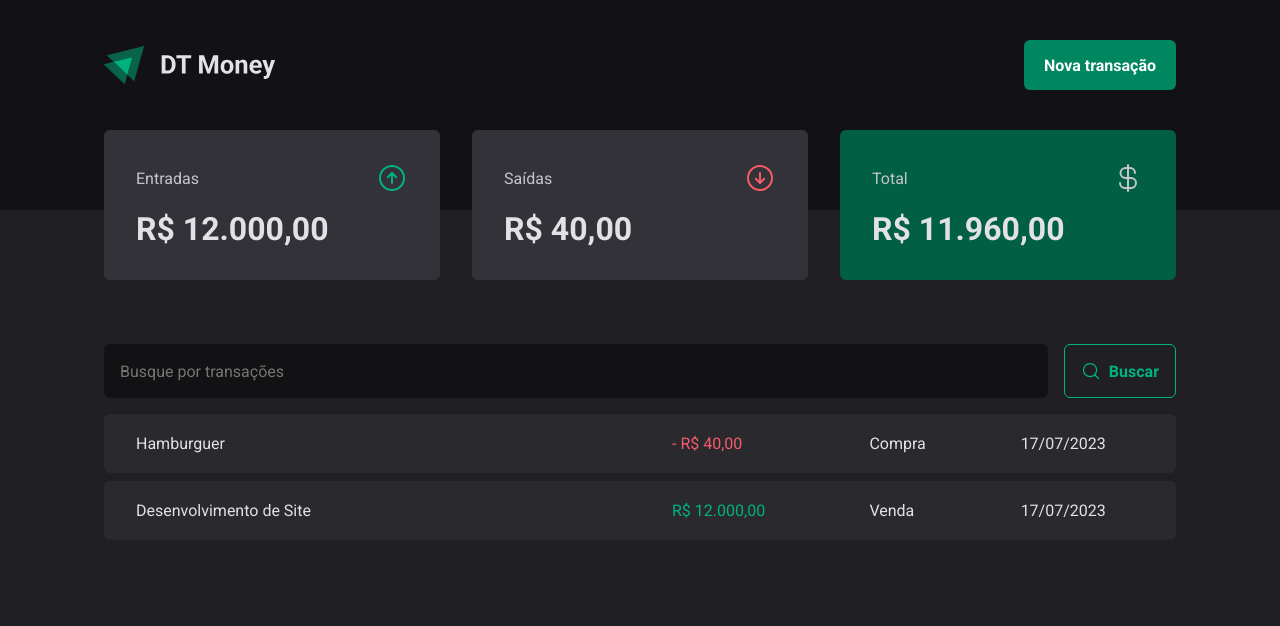
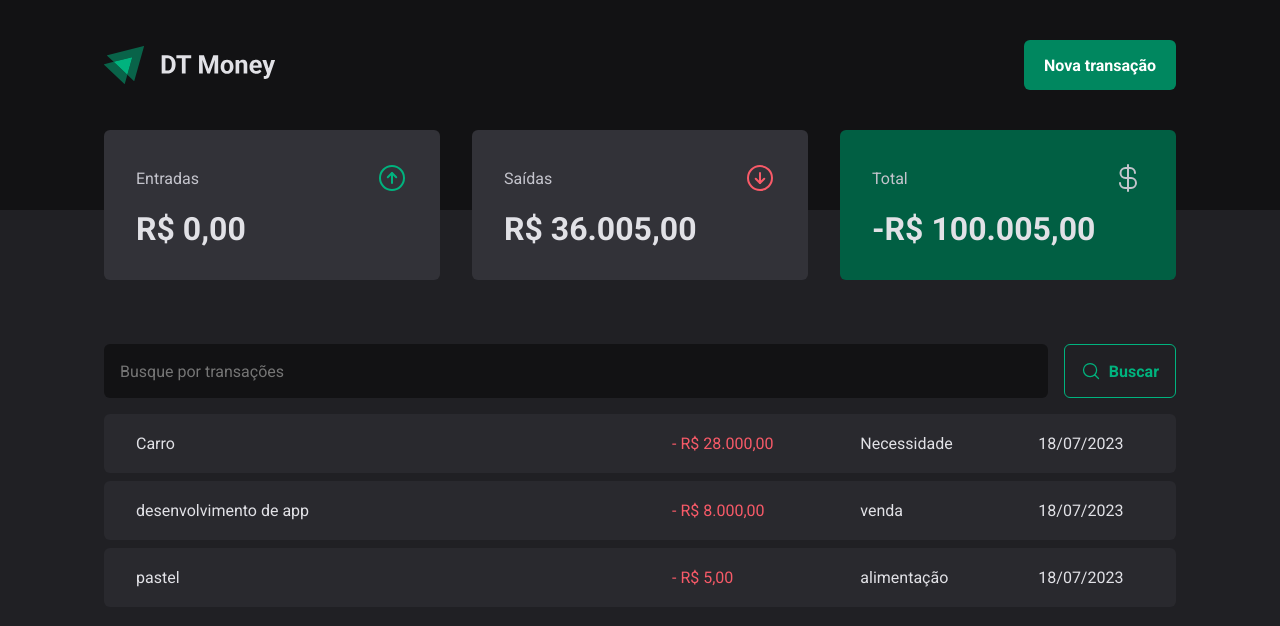
Before and after one commit to igorct1/03-ignite-dt-money, a React (Vite) app: page / in a window 1280 px wide. Shown: the top 626 px of the page. Built offline with nearby package versions, Linux system fonts and the light colour scheme; data requests are answered from the project's data file.

Commit message:
feat: creating new transaction

```diff
--- a/server.json
+++ b/server.json
@@ -1,20 +1,28 @@
 {
- "transactions": [
+  "transactions": [
     {
-        "id": 1,
-        "description": "Hamburguer",
-        "type": "outcome",
-        "price": 40,
-        "category": "Compra",
-        "createdAt": "2023-07-17T23:03:50.748Z"
+      "description": "Carro",
+      "price": 28000,
+      "category": "Necessidade",
+      "type": "outcome",
+      "createdAt": "2023-07-18T01:21:41.595Z",
+      "id": 1
     },
     {
-        "id": 2,
-        "description": "Desenvolvimento de Site",
-        "type": "income",
-        "price": 12000,
-        "category": "Venda",
-        "createdAt": "2023-07-17T23:03:50.748Z"
+      "description": "desenvolvimento de app",
+      "price": 8000,
+      "category": "venda",
+      "type": "outcome",
+      "createdAt": "2023-07-18T01:24:00.983Z",
+      "id": 2
+    },
+    {
+      "description": "pastel",
+      "price": 5,
+      "category": "alimentação",
+      "type": "outcome",
+      "createdAt": "2023-07-18T01:37:44.567Z",
+      "id": 3
     }
- ]
+  ]
 }
--- a/src/components/NewTransactionModal/index.tsx
+++ b/src/components/NewTransactionModal/index.tsx
@@ -11,6 +11,8 @@ import {
 } from './styles'
 import { ArrowCircleDown, ArrowCircleUp, X } from 'phosphor-react'
 import { Controller, useForm } from 'react-hook-form'
+import { useContext } from 'react'
+import { TransactionsContext } from '../../contexts/TransactionsContext'
 
 const newTransactionSchema = zod.object({
   description: zod.string(),
@@ -22,19 +24,27 @@ const newTransactionSchema = zod.object({
 type NewTransactionFormInputs = zod.infer<typeof newTransactionSchema>
 
 export function NewTransactionModal() {
+  const { createNewTransaction } = useContext(TransactionsContext)
   const {
     register,
     handleSubmit,
     formState: { isSubmitting },
     control,
+    reset,
   } = useForm<NewTransactionFormInputs>({
     resolver: zodResolver(newTransactionSchema),
   })
 
   async function handleNewTransaction(data: NewTransactionFormInputs) {
-    await new Promise((resolve) => setTimeout(resolve, 2000))
+    const { category, description, price, type } = data
+    await createNewTransaction({
+      description,
+      price,
+      category,
+      type,
+    })
 
-    console.log(data)
+    reset()
   }
 
   return (
--- a/src/contexts/TransactionsContext.tsx
+++ b/src/contexts/TransactionsContext.tsx
@@ -10,9 +10,17 @@ interface ITransaction {
   createdAt: string
 }
 
+interface NewTransactionProps {
+  description: string
+  price: number
+  category: string
+  type: 'income' | 'outcome'
+}
+
 interface TransactionsContextType {
   transactions: ITransaction[]
   fetchTransactions: (query?: string) => Promise<void>
+  createNewTransaction: (data: NewTransactionProps) => void
 }
 
 export const TransactionsContext = createContext({} as TransactionsContextType)
@@ -36,12 +44,28 @@ export function TransactionsStorage({ children }: TransactionStorageProps) {
     setTransactions(data)
   }
 
+  async function createNewTransaction(data: NewTransactionProps) {
+    const { category, description, price, type } = data
+
+    const response = await api.post('transactions', {
+      description,
+      price,
+      category,
+      type,
+      createdAt: new Date(),
+    })
+
+    setTransactions((prev) => [response.data, ...prev])
+  }
+
   useEffect(() => {
     fetchTransactions()
   }, [])
 
   return (
-    <TransactionsContext.Provider value={{ transactions, fetchTransactions }}>
+    <TransactionsContext.Provider
+      value={{ transactions, fetchTransactions, createNewTransaction }}
+    >
       {children}
     </TransactionsContext.Provider>
   )
```
